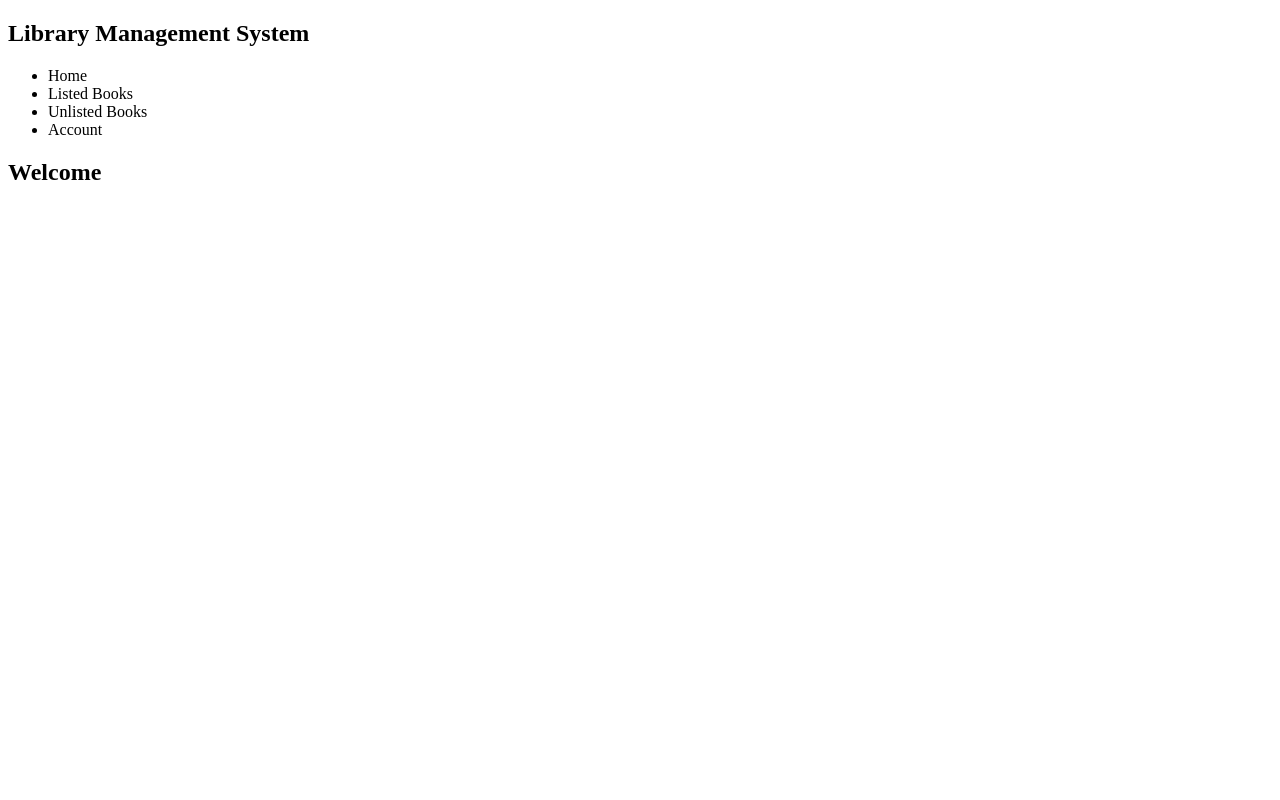
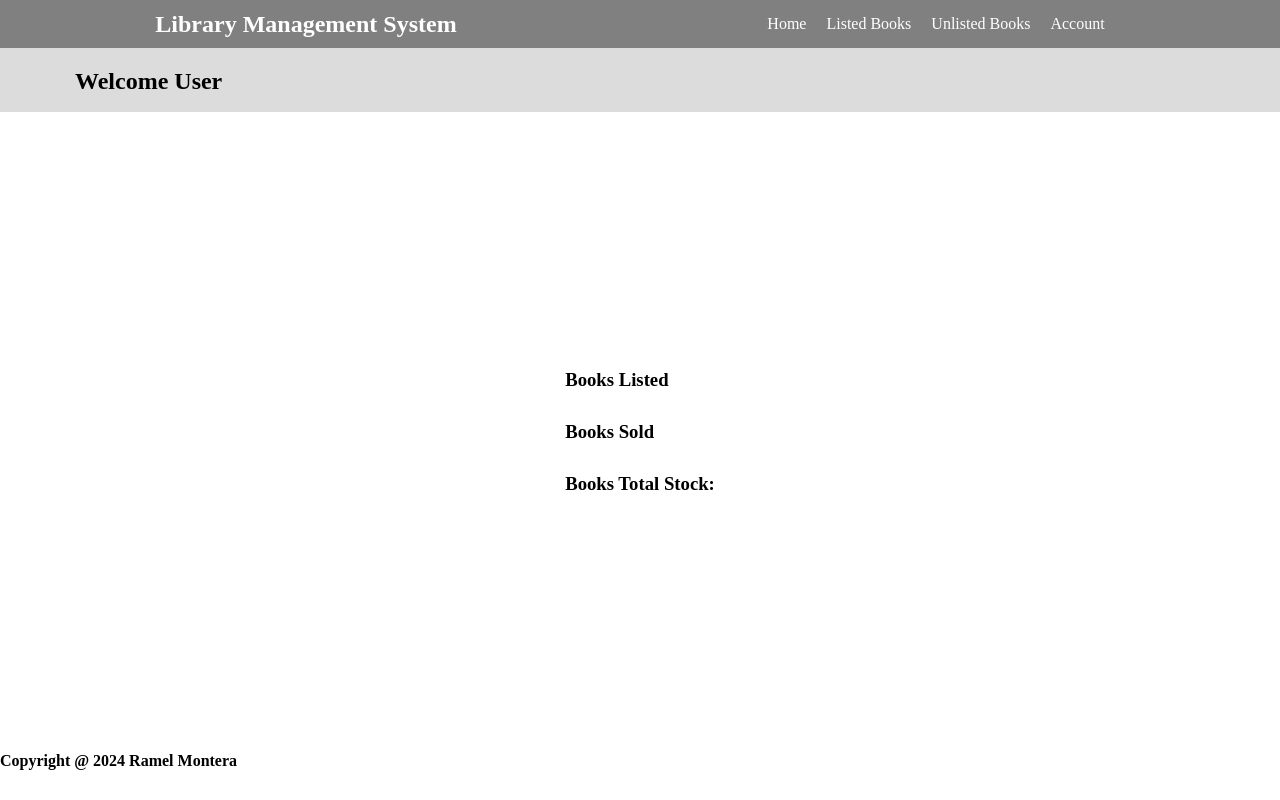
Before and after one commit to LongLiveRam/phplibrarysystem, a PHP site: page / in a window 1280 px wide. Run offline with PHP 8.4, Linux system fonts and the light colour scheme.

Commit message:
Init index.php and css
Initial index and css in preparation for the PHP partials

```diff
--- a/css/index.css
+++ b/css/index.css
@@ -0,0 +1,49 @@
+/* CSS RESET */
+
+* {
+  margin: 0;
+  padding: 0;
+  box-sizing: border-box;
+}
+
+nav {
+  display: flex;
+  justify-content: space-around;
+  align-items: center;
+  background: gray;
+  height: 6vh;
+  color: white;
+}
+
+.nav-items {
+  display: flex;
+  list-style-type: none;
+  font-size: 16px;
+}
+
+.nav-items a {
+  text-decoration: none;
+  margin-right: 20px;
+  color: white;
+}
+
+header {
+  height: 8vh;
+  padding: 20px 75px 0px;
+  background-color: gainsboro;
+}
+
+main {
+  height: 80vh;
+  display: flex;
+  justify-content: center;
+  align-items: center;
+}
+
+.dashboard > div{
+  margin: 30px auto;
+}
+
+footer {
+  height: 6vh;
+}
--- a/index.php
+++ b/index.php
@@ -11,24 +11,36 @@
     <div class="logo">
       <h1>Library Management System</h1>
     </div>
-    <ul>
-      <li>Home</li>
-      <li>Listed Books</li>
-      <li>Unlisted Books</li>
-      <li>Account</li>
+    <ul class="nav-items">
+      <li><a href="/">Home</a></li>
+      <li><a href="/">Listed Books</a></li>
+      <li><a href="/">Unlisted Books</a></li>
+      <li><a href="/">Account</a></li>
     </ul>
   </nav>
 
   <header>
-    <h2>Welcome </h2> <!-- PHP Global Variable for username -->
+    <h2>Welcome User</h2> <!-- PHP Global Variable for username -->
   </header>
 
   <main>
 
+    <section class="dashboard">
+      <div>
+        <h3>Books Listed</h3>
+      </div>
+      <div>
+        <h3>Books Sold</h3>
+      </div>
+      <div>
+        <h3>Books Total Stock: </h3>
+      </div>
+    </section>
+
   </main>
 
   <footer>
-
+    <h4>Copyright @ 2024 Ramel Montera</h4>
   </footer>
 </body>
 </html>
```
